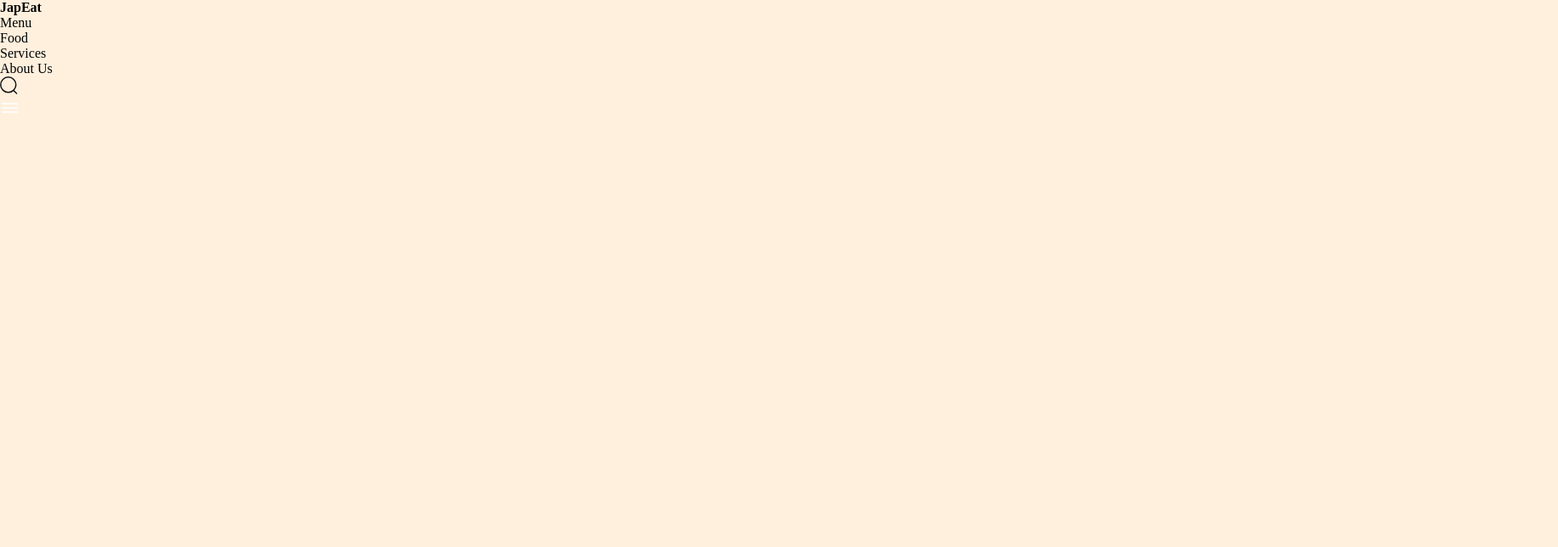
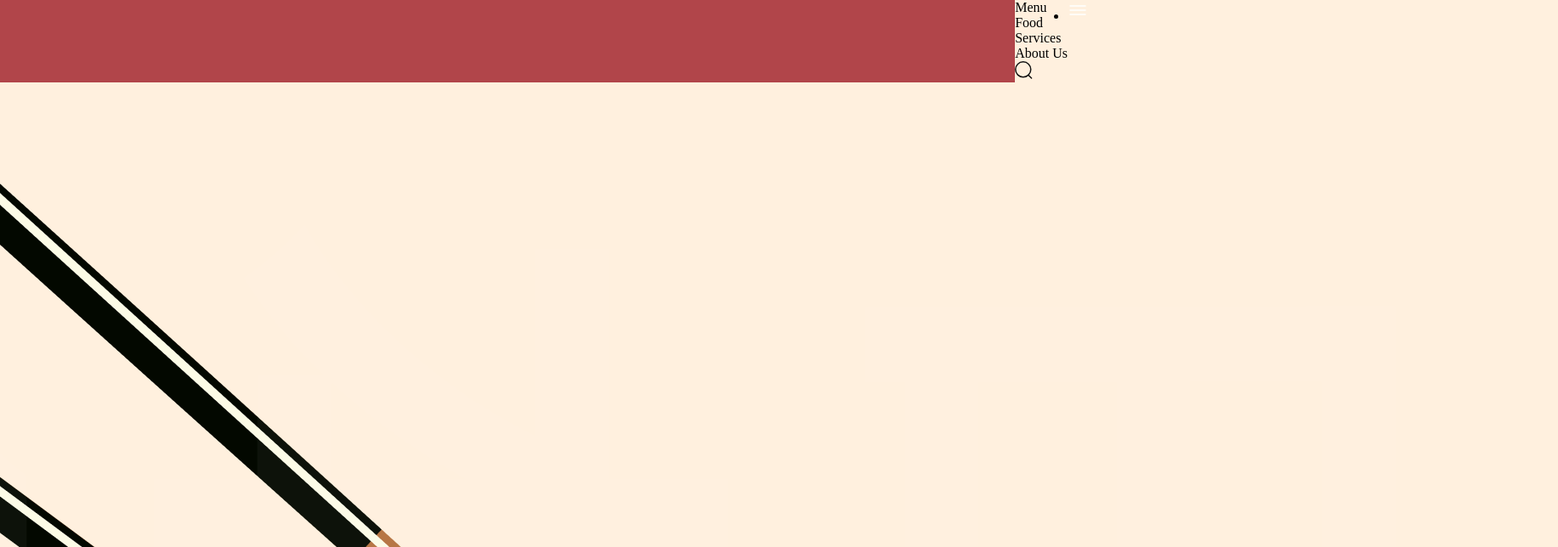
Before and after one commit to 0x1Luffy/Sushi_Landing_Page, a website built with Vite: page index.html in a window 1280 px wide. Shown: the top 644 px of the page at 85% size, 1833 px wide, since content can reach past the window. Built offline with nearby package versions, Linux system fonts and the light colour scheme.

Commit message:
gave styling to navbar!

```diff
--- /dev/null
+++ b/css/sections/header.css
@@ -0,0 +1,26 @@
+.header__nav{
+    display: flex;
+    overflow: hidden;
+}
+
+.header__logo{
+    flex: 1;
+    display: flex;
+    position: relative;
+    padding: 20px;
+}
+
+.header__logo-overlay{
+    position: absolute;
+    inset: 0;
+    width: 100%;
+    background-color: var(--primary-color);
+    z-index: 1;
+
+}
+
+.header__logo h4 {
+    padding-left: 30px;
+    color: #fff;
+
+}
--- a/css/style.css
+++ b/css/style.css
@@ -2,8 +2,8 @@
 @import url("https://fonts.googleapis.com/css2?family=Plus+Jakarta+Sans:wght@200;300;400;500;600;700;800&display=swap");
 
 /* other css file imports */
-/* @import url("sections/header.css");
-@import url("sections/hero.css");
+@import url("sections/header.css");
+/* @import url("sections/hero.css");
 @import url("sections/about.css");
 @import url("sections/popular.css");
 @import url("sections/trending.css");
--- a/index.html
+++ b/index.html
@@ -33,7 +33,7 @@
         </li>
       </ul>
 
-      <ul class="header--menu-mobile">
+      <ul class="header__menu-mobile">
         <li>
           <img src="assets/menu.svg" alt="menu">
         </li>
@@ -41,6 +41,16 @@
     </nav>
   </header>
 
+  <section class="hero">
+    <div class="hero-image">
+      <img src="assets/sushi-1.png" alt="sushi"/>
+      <h2>
+        日 <br />
+        本 <br />
+        食
+      </h2>
+    </div>
+  </section>
     <script src="js/script.js" type="module"></script>
 </body>
 </html>
```
